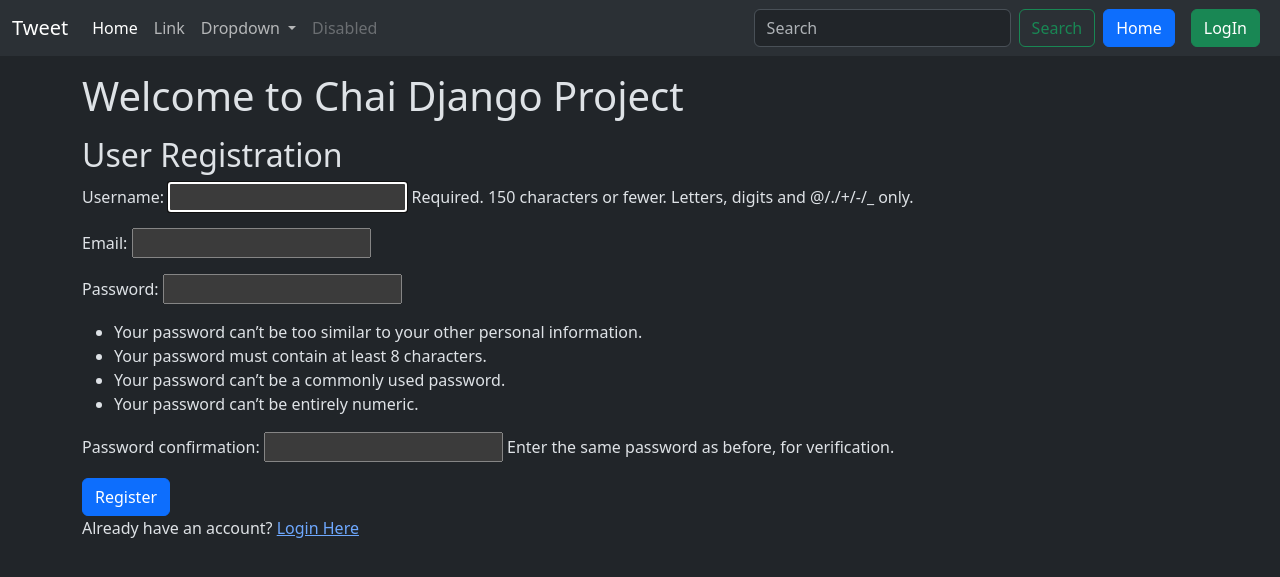
After one commit to nirdosh-thakur/tweetProject, a Django app: page /tweet/register/ in a window 1280 px wide. The commit adds this page. Shown: the top 577 px of the page. Run offline with Django 5.2, Linux system fonts and the light colour scheme.

Commit message:
Completed Project

```diff
--- a/tweet_root/templates/layout.html
+++ b/tweet_root/templates/layout.html
@@ -19,6 +19,7 @@
     {% include 'navbar.html' %}
 
     <div class="container">
+        <h1 class="my-3"> Welcome to Chai Django Project </h1>
         {% block content %}
             Main Body
         {% endblock %}
--- a/tweet_root/templates/navbar.html
+++ b/tweet_root/templates/navbar.html
@@ -31,6 +31,18 @@
         <input class="form-control me-2" type="search" placeholder="Search" aria-label="Search"/>
         <button class="btn btn-outline-success" type="submit">Search</button>
       </form>
+      <a href="{% url 'tweet_list' %}" class="mx-2 btn btn-primary"> Home </a>
+      {% if  user.is_authenticated %}
+        <form method="POST" action={% url 'logout' %}>
+          {% csrf_token %}
+          <button class="mx-2 btn btn-danger" type="submit"> LogOut </button>
+        </form>
+      {% else %}
+        <form method="POST" action={% url 'login' %}>
+          {% csrf_token %}
+          <button class="mx-2 btn btn-success" type="submit"> LogIn </button>
+        </form>
+      {% endif %}
     </div>
   </div>
 </nav>
--- /dev/null
+++ b/tweet_root/templates/registration/register.html
@@ -0,0 +1,25 @@
+{% extends "layout.html" %}
+
+{% block title %}
+    Register
+{% endblock %}
+
+{% block content %}
+
+    <h2>
+        User Registration
+    </h2>
+
+    <!--  With multipart our form could also accept images -->
+    <form class="form" method = "POST">
+        {% csrf_token %}
+        {{form.as_p}}
+        <button class="btn btn-primary" type="submit"> Register </button>
+    </form>
+
+    <p>
+        Already have an account? <a href ="{% url 'login' %}"> Login Here  </a>
+    </p>
+
+
+{% endblock %}
--- a/tweet_root/tweet/forms.py
+++ b/tweet_root/tweet/forms.py
@@ -1,8 +1,19 @@
 from django import forms
 from .models import Tweet
+from django.contrib.auth.forms import UserCreationForm
+from django.contrib.auth.models import User
 
 
 class TweetForm(forms.ModelForm):
     class Meta:
         model = Tweet
         fields = ['text' , 'photo']
+
+
+
+
+class UserRegistrationForm(UserCreationForm):
+    email = forms.EmailField()
+    class Meta:
+        model = User
+        fields = ('username', 'email', 'password1', 'password2')
--- a/tweet_root/tweet/urls.py
+++ b/tweet_root/tweet/urls.py
@@ -6,7 +6,13 @@ from . import views
 
 urlpatterns = [
     #path("admin/", admin.site.urls),
-    path('', views.index, name = 'index'),
+    path('', views.tweet_list, name = 'tweet_list'),
+    path('create/', views.tweet_create, name = 'tweet_create'),
+    path('<int:tweet_id>/edit/', views.tweet_edit, name = 'tweet_edit'),
+    path('<int:tweet_id>/delete/', views.tweet_delete, name = 'tweet_delete'),
+
+    #Authentication
+    path('register/', views.register, name = 'register'),
 
 
 ] + static(settings.MEDIA_URL, documents_root = settings.MEDIA_ROOT)
--- a/tweet_root/tweet/views.py
+++ b/tweet_root/tweet/views.py
@@ -1,5 +1,70 @@
-from django.shortcuts import render
+from django.shortcuts import render, get_object_or_404, redirect
+from .models import Tweet
+from .forms import TweetForm, UserRegistrationForm
+from django.contrib.auth.decorators import login_required
+from django.contrib.auth import login
 
 # Create your views here.
 def index(request):
     return render(request, 'index.html')
+
+def tweet_list(request):
+    tweets = Tweet.objects.all().order_by('-created_at')
+    return render(request, 'tweet_list.html', {'tweets': tweets})
+
+@login_required
+def tweet_create(request):
+    if request.method == "POST":
+        form = TweetForm(request.POST, request.FILES)
+        if form.is_valid():
+            tweet = form.save(commit = False) # WE dont want to save it in db at this point of time
+            tweet.user = request.user         # with every form user is attached
+            tweet.save()
+            return redirect('tweet_list')
+    else:
+        # Give Empty Form to User
+        form = TweetForm()
+    return render(request, "tweet_form.html", {'form': form})
+
+@login_required
+def tweet_edit(request, tweet_id):
+    tweet = get_object_or_404(Tweet, pk = tweet_id, user = request.user) # Check at Tweet Model/Table at pk tweet_id
+    if request.method == 'POST':
+        form = TweetForm(request.POST, request.FILES, instance = tweet)
+        if form.is_valid():
+            tweet = form.save(commit = False) # WE dont want to save it in db at this point of time
+            tweet.user = request.user         # with every form user is attached
+            tweet.save()
+            return redirect('tweet_list')
+    else:
+        form = TweetForm(instance = tweet)
+    return render(request, "tweet_form.html", {'form': form})
+
+@login_required
+def tweet_delete(request, tweet_id):
+    tweet = get_object_or_404(Tweet, pk = tweet_id, user = request.user) # Check at Tweet Model/Table at pk tweet_id
+    if request.method == 'POST':
+        tweet.delete()
+        return redirect('tweet_list')
+    return render(request, 'tweet_conirm_delete.html', {'tweet': tweet})
+
+
+
+# User
+
+def register(request):
+    if request.method == "POST":
+        form = UserRegistrationForm(request.POST)
+        if form.is_valid():
+            user = form.save(commit = False) # WE dont want to save it in db at this point of time
+            user.set_password(form.cleaned_data['password1'])
+            user.save()
+
+            # Directly do login once register successfully
+            login(request, user)
+
+            # Redirect to landing Page
+            return redirect('tweet_list')
+    else:
+        form = UserRegistrationForm()
+    return render(request, 'registration/register.html', {'form': form})
--- a/tweet_root/tweet_root/settings.py
+++ b/tweet_root/tweet_root/settings.py
@@ -123,8 +123,12 @@ STATIC_URL = "static/"
 
 DEFAULT_AUTO_FIELD = "django.db.models.BigAutoField"
 
-MEDIA_FIELD = '/media/'
+MEDIA_URL = '/media/'
 MEDIA_ROOT = os.path.join(BASE_DIR, 'media')
 
 STATIC_URL = 'static/'
 STATICFILES_DIRS = [os.path.join(BASE_DIR, 'static')]
+
+LOGIN_URL = 'accounts/login'
+LOGIN_REDIRECT_URL = '/tweet/'
+LOGOUT_REDIRECT_URL = '/tweet/'
--- a/tweet_root/tweet_root/urls.py
+++ b/tweet_root/tweet_root/urls.py
@@ -19,10 +19,11 @@ from django.contrib import admin
 from django.urls import path, include
 from django.conf import settings
 from django.conf.urls.static import static
+from django.contrib.auth.urls import views as auth_views
 
 urlpatterns = [
     path("admin/", admin.site.urls),
-    path("tweet/", include('tweet.urls'))
+    path("tweet/", include('tweet.urls')),
+    path("accounts/", include('django.contrib.auth.urls')),
 
-
-] + static(settings.MEDIA_URL, documents_root = settings.MEDIA_ROOT)
+] + static(settings.MEDIA_URL, document_root=settings.MEDIA_ROOT)
```
Also changed, not shown: tweet_root/templates/registration/logged_out.html (added, +20 -0 lines), tweet_root/templates/registration/login.html (added, +25 -0 lines), tweet_root/tweet/templates/tweet_confirm_delete.html (added, +17 -0 lines), tweet_root/tweet/templates/tweet_form.html (added, +24 -0 lines), tweet_root/tweet/templates/tweet_list.html (added, +32 -0 lines), tweet_root/db.sqlite3, tweet_root/media/photos/Screenshot_5.png (added).
